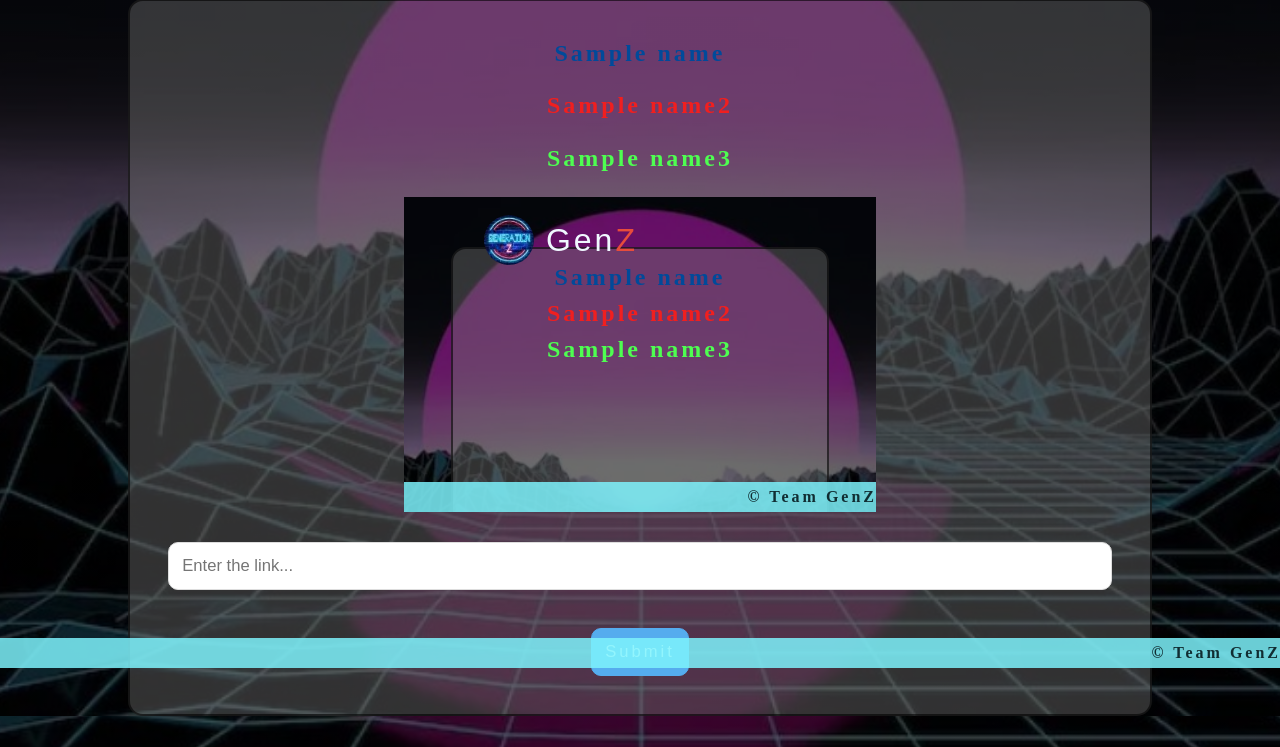
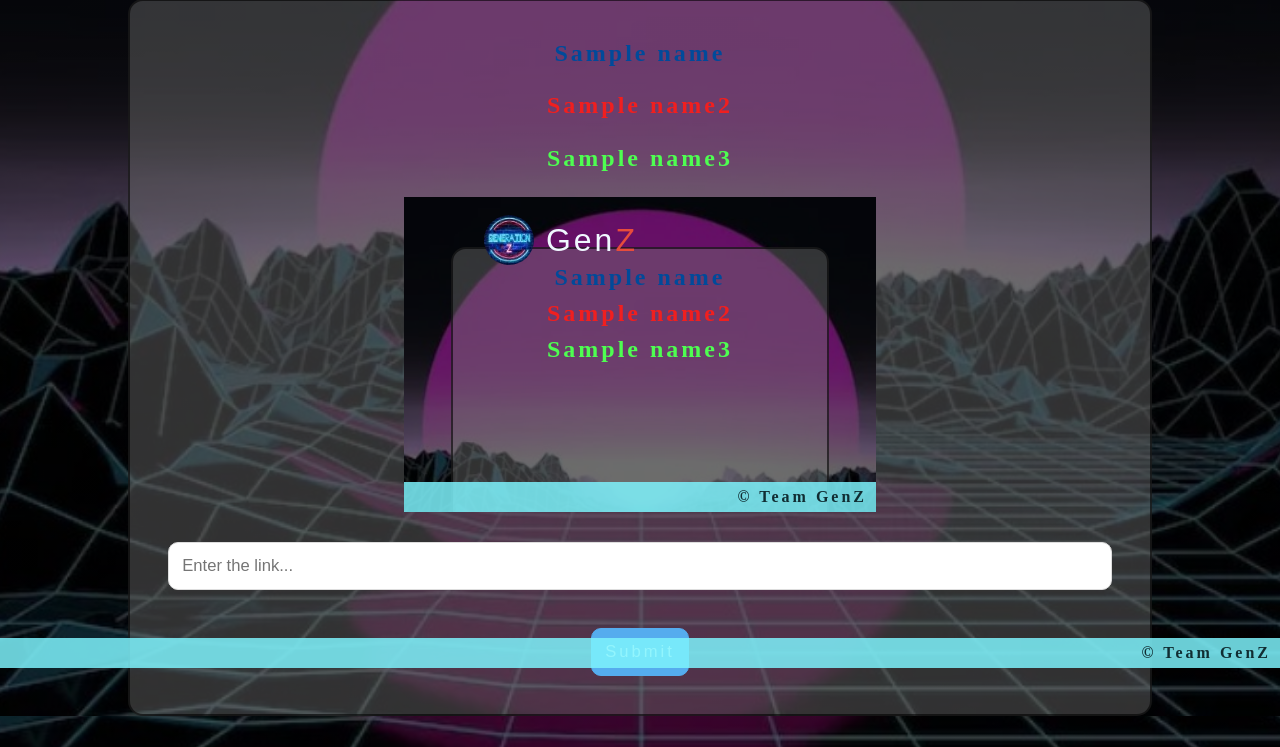
Before and after one commit to KesharwaniArpita/Hack2Educate-GenZ, a Python web app: template TBE-Website/templates/index.html in a window 1280 px wide. Shown: the part 132-879 px from the top of the page. Run offline with Jinja, Linux system fonts and the light colour scheme; the template is opened without the code that fills it: most values are stand-ins (such as "Sample title", 1, 10 or a date in 2020).

Commit message:
- updated README - modified css - added wen icon

```diff
--- a/TBE-Website/static/index.css
+++ b/TBE-Website/static/index.css
@@ -28,8 +28,6 @@ nav{
 	padding: 0px 80px;
 	position:fixed;
 	top: 0px;
-	/* background:rgb(252, 188, 255); */
-	/* border-bottom: 3px solid rgb(0, 0, 0); */
 
 }
 
@@ -159,4 +157,5 @@ footer{
 .copyright{
 	margin-top: 5px;
 	margin-bottom: 5px;
+	margin-right: 10px;
 }
--- a/TBE-Website/templates/index.html
+++ b/TBE-Website/templates/index.html
@@ -4,6 +4,7 @@
     <meta charset="UTF-8">
     <meta http-equiv="X-UA-Compatible" content="IE=edge">
     <title>GenZ</title>
+    <link rel="icon" type="image/x-icon" href="../static/icon.ico">
     <meta name="viewport" content="width=device-width, initial-scale=1.0">
 	  <link rel="stylesheet" type="text/css" href="../static/index.css">
 </head>
```
Also changed, not shown: README.md, TBE-Website/static/icon.ico (added).
